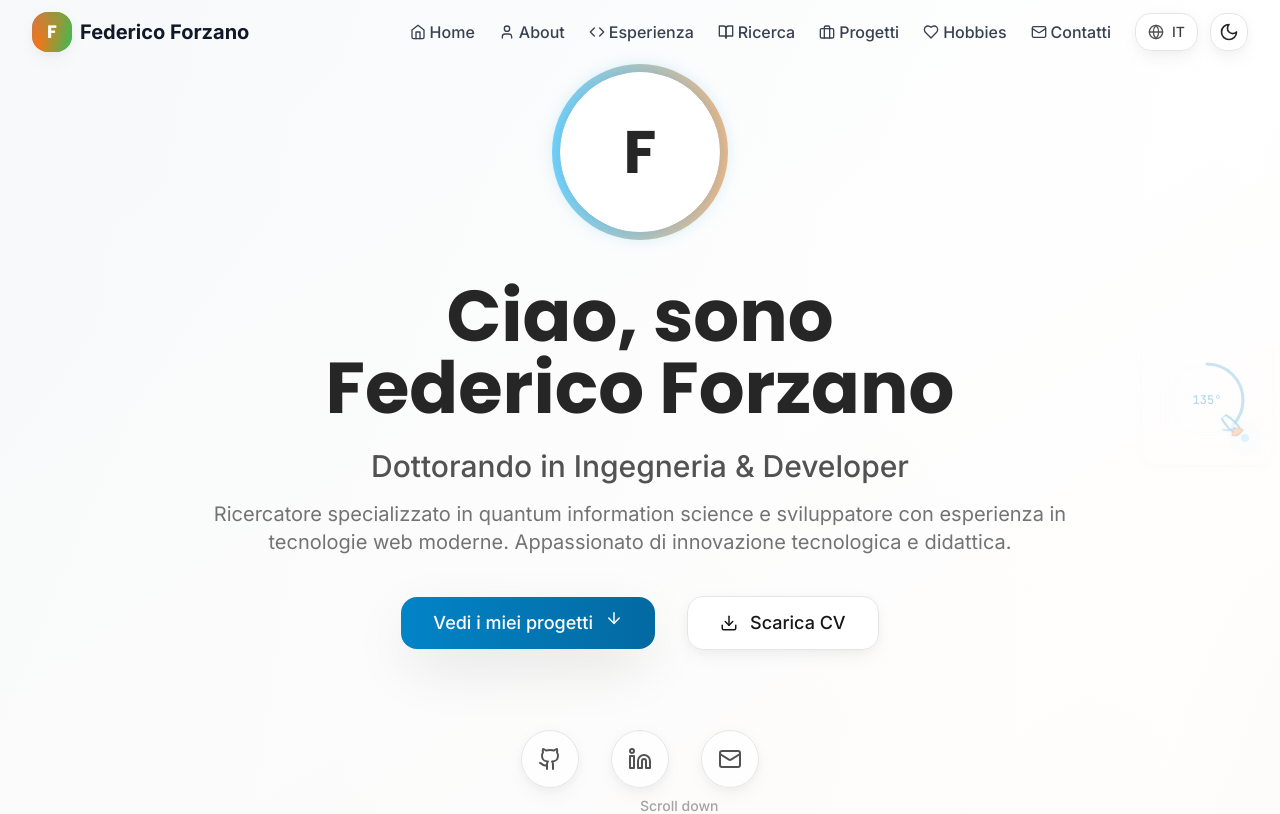
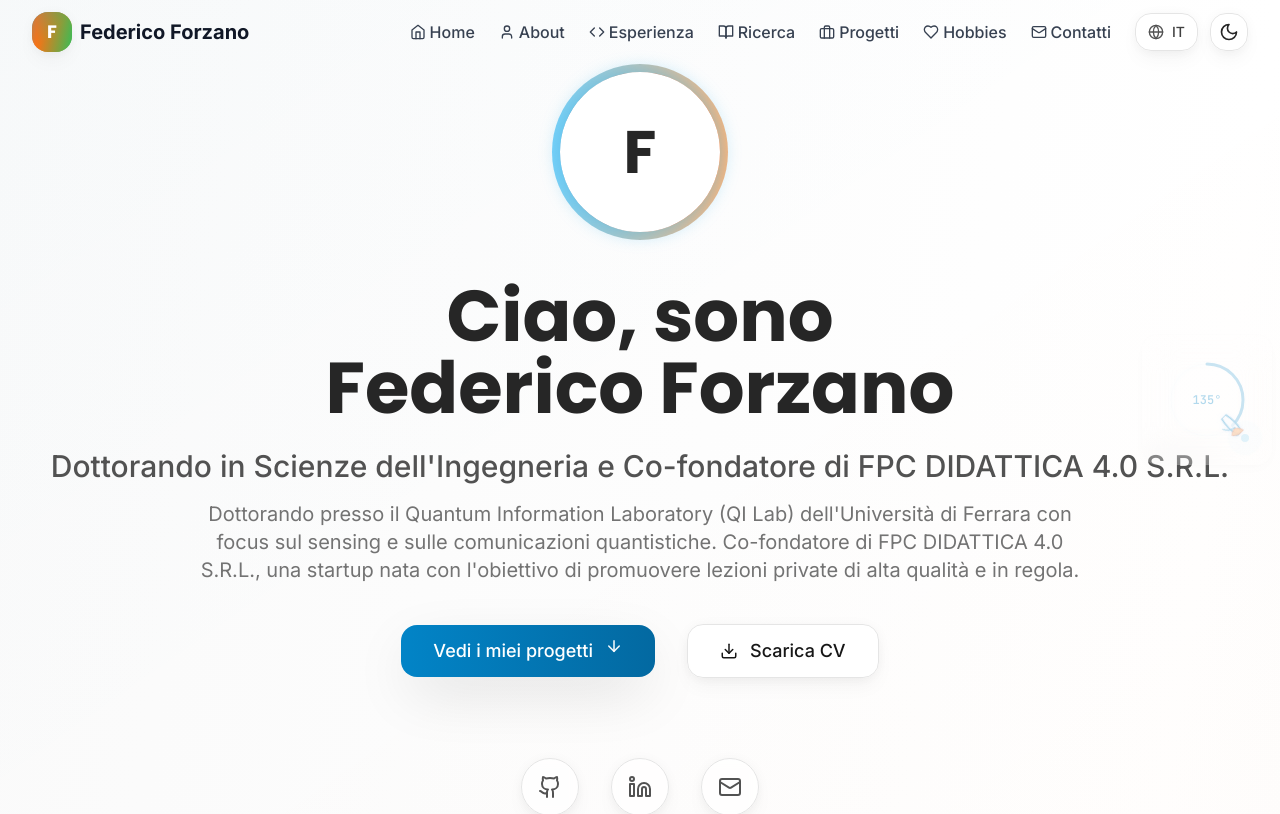
Before and after one commit to FForzano/FForzano.github.io, a React (Vite) app: page / in a window 1280 px wide. Shown: the top 814 px of the page. Built offline with nearby package versions, Linux system fonts and the light colour scheme.

Commit message:
feat: Update Hero component translations and modify email label for clarity

```diff
--- a/src/components/Hero.jsx
+++ b/src/components/Hero.jsx
@@ -1,6 +1,6 @@
 import React from 'react'
 import { motion } from 'framer-motion'
-import { ArrowDown, Github, Linkedin, Mail, Download } from 'lucide-react'
+import { ArrowDown, Github, Linkedin, Mail, Download, GraduationCap } from 'lucide-react'
 import { useTranslation } from '../hooks/useTranslation'
 import StaticPDFDownload from './StaticPDFDownload'
 
@@ -122,7 +122,7 @@ const Hero = () => {
             {[
               { icon: Github, href: 'https://github.com/FForzano', label: 'GitHub' },
               { icon: Linkedin, href: 'https://linkedin.com/in/federico-forzano', label: 'LinkedIn' },
-              { icon: Mail, href: 'mailto:f.forzano99@gmail.com', label: 'Email' },
+              { icon: Mail, href: 'mailto:f.forzano99@gmail.com', label: 'Email personale' },
             ].map(({ icon: Icon, href, label }) => (
               <motion.a
                 key={label}
--- a/src/translations/index.js
+++ b/src/translations/index.js
@@ -14,8 +14,8 @@ export const translations = {
     // Hero Section
     hero: {
       greeting: 'Ciao, sono',
-      title: 'Dottorando in Ingegneria & Developer',
-      description: 'Ricercatore specializzato in quantum information science e sviluppatore con esperienza in tecnologie web moderne. Appassionato di innovazione tecnologica e didattica.',
+      title: 'Dottorando in Scienze dell\'Ingegneria e Co-fondatore di FPC DIDATTICA 4.0 S.R.L.',
+      description: 'Dottorando presso il Quantum Information Laboratory (QI Lab) dell\'Università di Ferrara con focus sul sensing e sulle comunicazioni quantistiche. Co-fondatore di FPC DIDATTICA 4.0 S.R.L., una startup nata con l\'obiettivo di promuovere lezioni private di alta qualità e in regola.',
       viewProjects: 'Vedi i miei progetti',
       downloadCV: 'Scarica CV'
     },
@@ -354,8 +354,8 @@ export const translations = {
     // Hero Section
     hero: {
       greeting: 'Hi, I\'m',
-      title: 'PhD Student in Engineering & Developer',
-      description: 'Researcher specialized in quantum information science and developer with experience in modern web technologies. Passionate about technological innovation and education.',
+      title: 'PhD Student in Engineering and Co-founder of FPC DIDATTICA 4.0 S.R.L.',
+      description: 'PhD student at the Quantum Information Laboratory (QI Lab) of the University of Ferrara focusing on quantum sensing and communication. Co-founder of FPC DIDATTICA 4.0 S.R.L., a startup aimed at promoting high-quality and legitimate private lessons.',
       viewProjects: 'View my projects',
       downloadCV: 'Download CV'
     },
```
